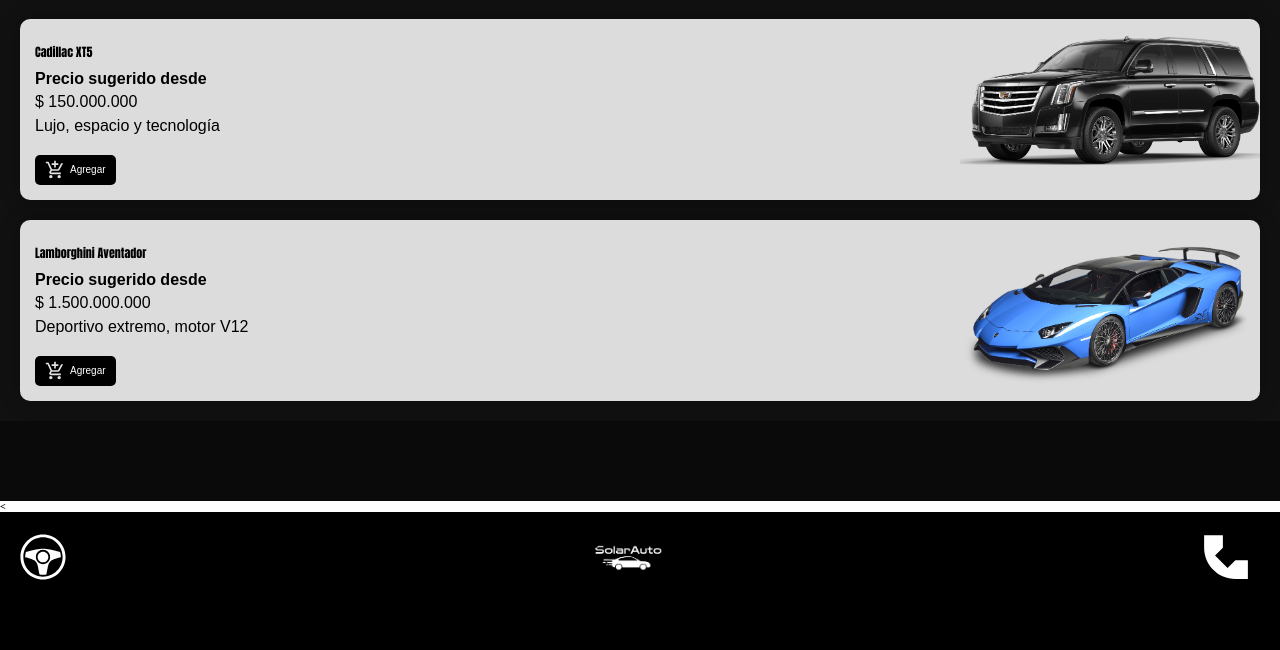
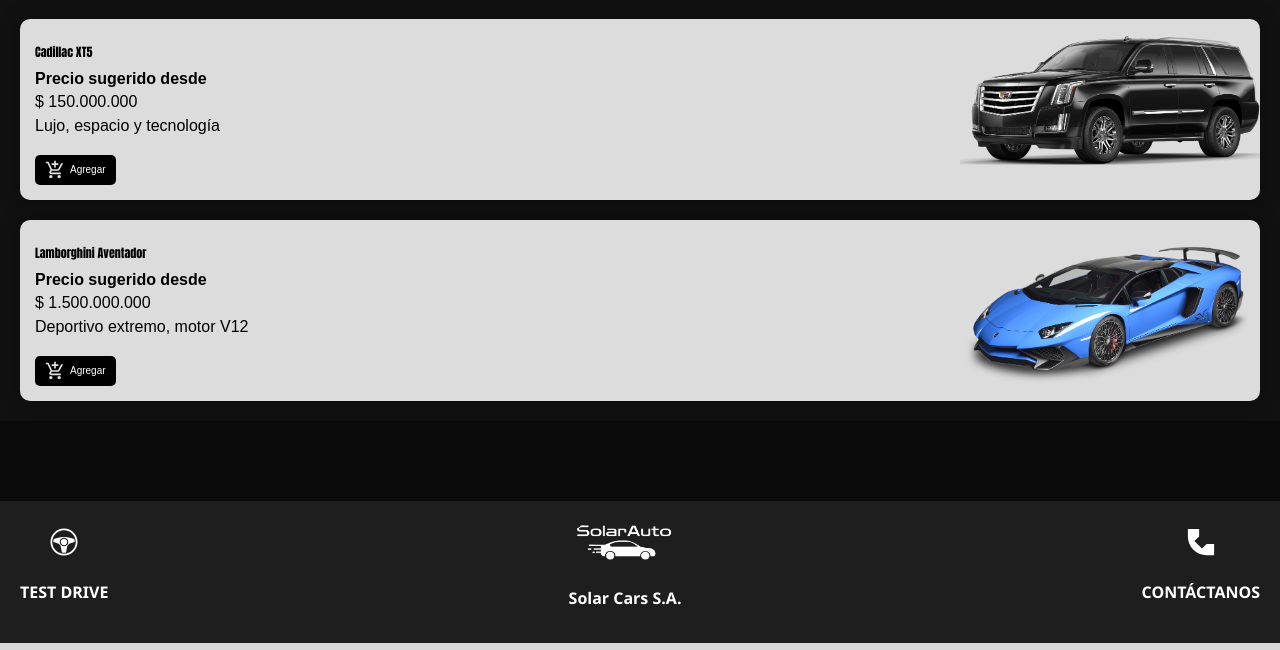
Before and after one commit to carlo1404/carros, a PHP site: page / in a window 1280 px wide. Shown: the part 1764-2414 px from the top of the page. Run offline with PHP 8.4, Linux system fonts and the light colour scheme.

Commit message:
footer arreglado

```diff
--- a/css/styles.css
+++ b/css/styles.css
@@ -388,11 +388,12 @@
 }
 
 .footer {
-    background-color: #000;
+    background-color:#1e1e1e;;
     display: flex;
+    color: white;
     justify-content: space-between;
     align-items: center;
-    padding: 2rem 1rem;
+    padding: 2rem;
     text-align: center;
     /* flex-wrap: wrap; */
 }
@@ -406,18 +407,18 @@
 }
 
 .footer__icon {
-    width: 50px;
-    height: 50px;
+    width: 30px;
+    height: 30px;
 }
 
 .footer__logo {
-    width: 70px;
+    width: 100px;
     height: auto;
 }
 
 .footer__text,
 .footer__brand {
-    font-size: 1.2rem;
+    font-size: 1.6rem;
     font-weight: bold;
 }
 
--- a/index.php
+++ b/index.php
@@ -149,6 +149,6 @@
 <!-- Script del carrusel -->
 <script src="js/carousel.js"></script>
 
-<<?php include 'php/include/footer.php'; ?>
+<?php include 'php/include/footer.php'; ?>
 </body>
 </html>
--- a/php/include/footer.php
+++ b/php/include/footer.php
@@ -1,3 +1,4 @@
+
 <footer class="footer">
   <div class="footer__column">
     <img src="img/steering-wheel-svgrepo-com.svg" alt="Volante" class="footer__icon">
```
